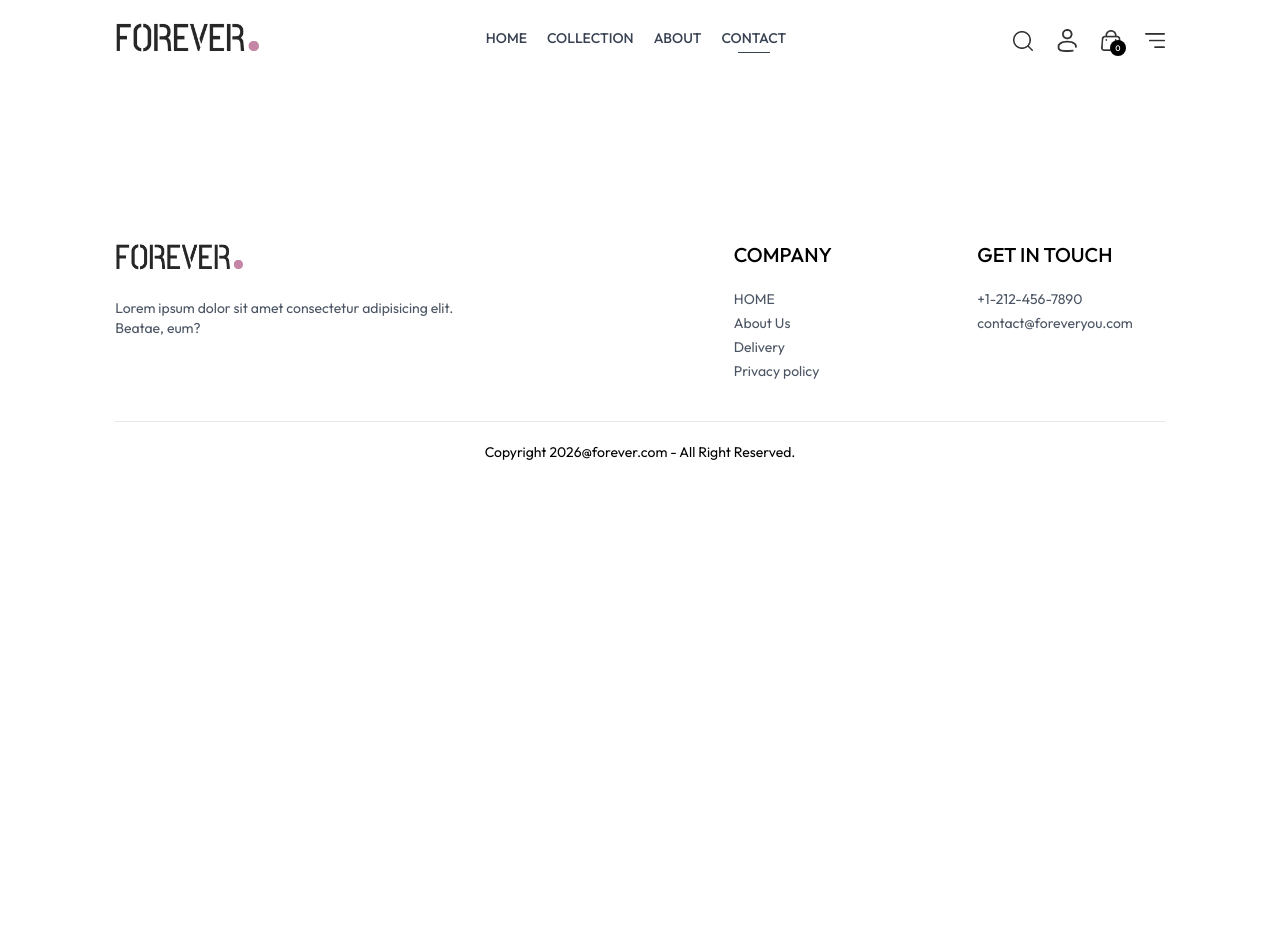
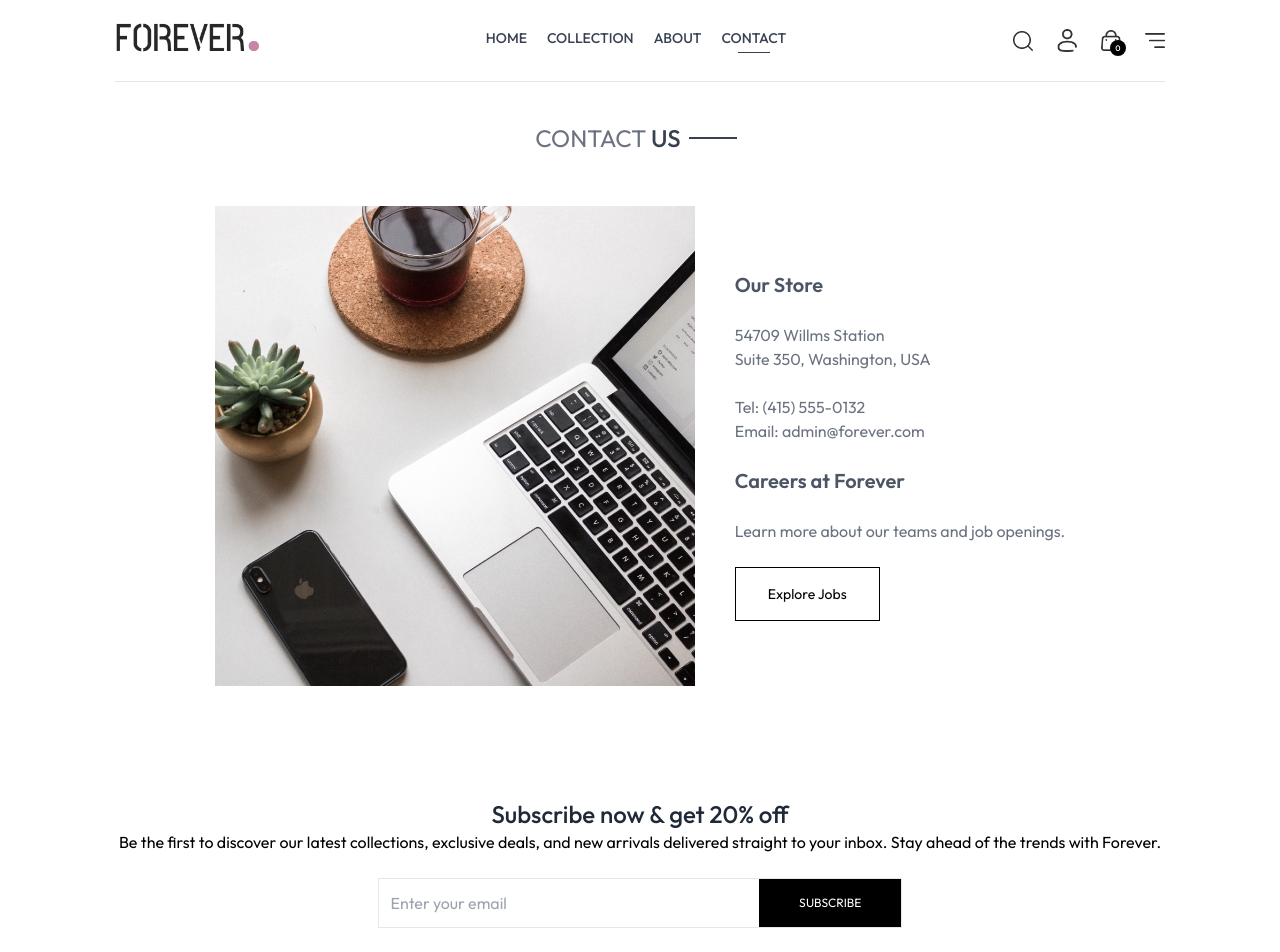
Before and after one commit to nikhilranjanchoubey/mern-ecommerce-website, a React (Vite) app in the folder frontend/: page /contact in a window 1280 px wide. Shown: the top 952 px of the page. Before the commit the page ends 800 px from the top, so only its background shows below. Built offline with nearby package versions, Linux system fonts and the light colour scheme.

Commit message:
Add NewsletterBox to About & Contact; update copy

```diff
--- a/frontend/src/components/NewsletterBox.jsx
+++ b/frontend/src/components/NewsletterBox.jsx
@@ -11,9 +11,9 @@ const NewsletterBox = () => {
             <p className='text-2xl font-medium text-gray-800'>
                 Subscribe now & get 20% off
             </p>
-        <p clasName='text-gray-400 mt-3'>Lorem, ipsum dolor sit amet consectetur adipisicing elit. Suscipit, quos.\</p>
+            <p clasName='text-gray-400 mt-3'>Be the first to discover our latest collections, exclusive deals, and new arrivals delivered straight to your inbox. Stay ahead of the trends with Forever.</p>
             <form onSubmit={onSubmitHandler} className='w-full sm:w-1/2 flex items-center gap-3 mx-auto my-6 border pl-3'>
-            <input className='w-full sm:flex-1 outline-none' type="email" placeholder='Enter your email' required/>
+                <input className='w-full sm:flex-1 outline-none' type="email" placeholder='Enter your email' required />
                 <button type='submit' className='bg-black text-white text-xs px-10 py-4' >SUBSCRIBE</button>
             </form>
         </div>
--- a/frontend/src/pages/About.Jsx
+++ b/frontend/src/pages/About.Jsx
@@ -1,5 +1,6 @@
 import React from 'react'
 import Title from '../components/Title'
+import NewsletterBox from '../components/NewsletterBox'
 import { assets } from '../assets/frontend_assets/assets'
 
 const About = () => {
@@ -28,7 +29,32 @@ const About = () => {
       essentials, we offer an extensive collection sourced from trusted
       brands and suppliers.
     </p>
+    <b className='text-gray-800'>Our Mission</b>
+    <p>Our mission at Forever is to empower customers with choice, convenience, and confidence. We're dedicated to providing a seamless shopping experience that exceeds expectations, from browsing and ordering to delivery and beyond</p>
   </div>
+
+  <div className='text-xl py-4'>
+    <Title text1={'WHY'} text2={'CHOOSE US'} />
+
+  </div>
+
+  <div className='flex flex-col md:flex-row text-sm mb-20'>
+    <div className='border px-10 md:px-16 py-8 sm:py-20 flex flex-col gap-5'>
+        <b>Quality Assurance:</b>
+        <p className='text-gray-600'>We meticulously select and vet each product to ensure it meets our stringent quality standards</p>
+    </div>
+    <div className='border px-10 md:px-16 py-8 sm:py-20 flex flex-col gap-5'>
+        <b>Convenience:</b>
+        <p className='text-gray-600'>With our user-friendly interface and hassle-free ordering process, shopping has been easier</p>
+    </div>
+     <div className='border px-10 md:px-16 py-8 sm:py-20 flex flex-col gap-5'>
+        <b>Exceptional Customer Service:</b>
+        <p className='text-gray-600'>Our team of dedicated professionals is here to assist you the way, ensuring your satisfaction is our top priority</p>
+    </div>
+
+  </div>
+
+  <NewsletterBox/>
 
 </div>
   )
--- a/frontend/src/pages/Contact.jsx
+++ b/frontend/src/pages/Contact.jsx
@@ -1,8 +1,28 @@
 import React from 'react'
+import Title from '../components/Title'
+import { assets } from '../assets/frontend_assets/assets'
+import NewsletterBox from '../components/NewsletterBox'
 
 const Contact = () => {
   return (
-    <div></div>
+    <div>
+      <div className='text-center text-2xl pt-10 border-t'>
+        <Title text1={'CONTACT'} text2={'US'} />
+
+      </div>
+      <div className='my-10 flex flex-col justify-center md:flex-row gap-10 mb-28'>
+        <img className='w-[480px]' src={assets.contact_img} alt="" />
+        <div className='flex flex-col justify-center items-start gap-6'>
+          <p className='font-semibold text-xl text-gray-600'>Our Store</p>
+          <p className='text-gray-500'>54709 Willms Station <br /> Suite 350, Washington, USA</p>
+          <p className='text-gray-500'>Tel: (415) 555-0132 <br /> Email: admin@forever.com</p>
+          <p className='font-semibold text-xl text-gray-600'>Careers at Forever</p>
+          <p className='text-gray-500'>Learn more about our teams and job openings.</p>
+          <button className='border border-black px-8 py-4 text-sm hover:bg-black hover:text-white transition-all duration-500'>Explore Jobs</button>
+        </div>
+      </div>
+      <NewsletterBox />
+    </div>
   )
 }
 
```
Lines whose indentation alone changed are shown as unchanged.
